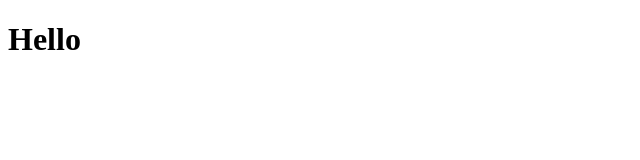
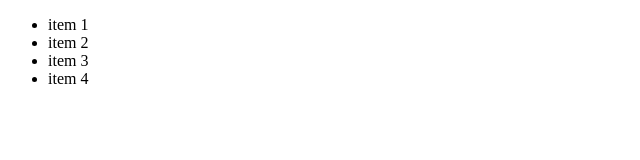
Before and after one commit to ragesh-j/GIT-FIRST, a plain HTML site: page index.html in a window 1280 px wide. Shown: the whole page, without its empty margins (0-640 px from the left). Drawn offline with Linux system fonts and the light colour scheme.

Commit message:
Added header

```diff
--- a/index.html
+++ b/index.html
@@ -7,6 +7,13 @@
     <title>Document</title>
 </head>
 <body>
-    <h1>Hello</h1>
+    <header>
+        <ul>
+            <li>item 1</li>
+            <li>item 2</li>
+            <li>item 3</li>
+            <li>item 4</li>
+        </ul>
+    </header>
 </body>
 </html>
```
